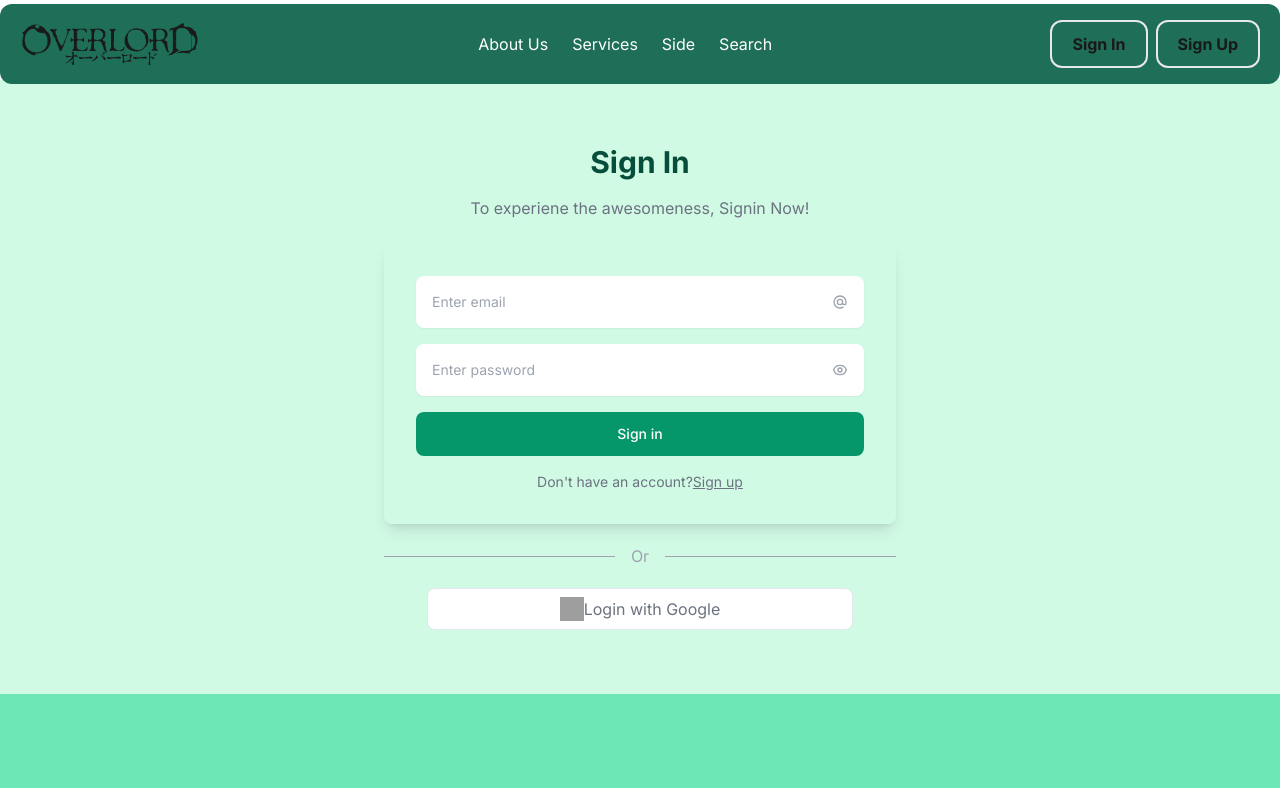
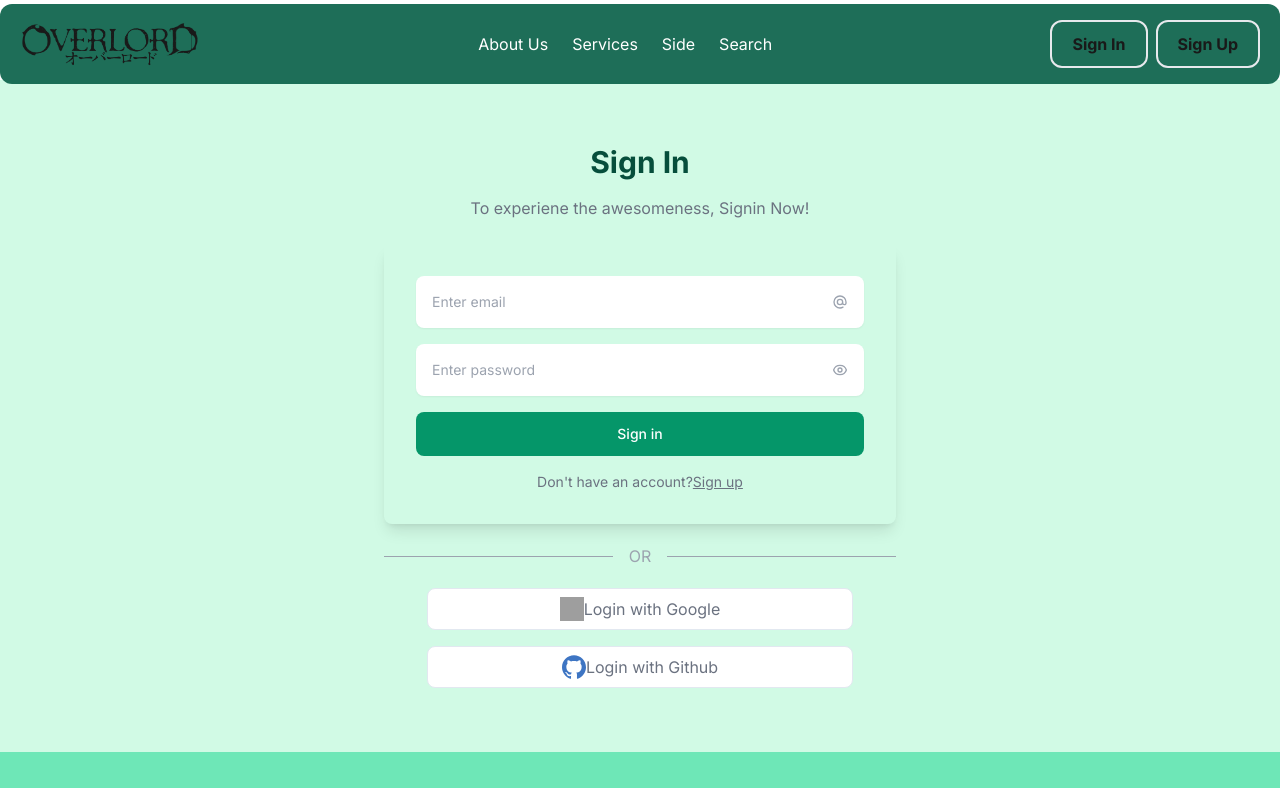
Before and after one commit to Hokuss/Over-Engineered, a Next.js app: page /Signin in a window 1280 px wide. Shown: the top 788 px of the page. Built offline with nearby package versions, Linux system fonts and the light colour scheme; no server answers; grey boxes are pictures that could not be loaded.

Commit message:
Authorization done-v1

```diff
--- a/app/Signin/page.tsx
+++ b/app/Signin/page.tsx
@@ -95,15 +95,24 @@ const Signin = () => {
 
     <div className="relative flex py-5 items-center">
       <div className="flex-grow border-t border-gray-400"></div>
-      <span className="flex-shrink mx-4 text-gray-400">Or</span>
+      <span className="flex-shrink mx-4 text-gray-400">OR</span>
       <div className="flex-grow border-t border-gray-400"></div>
     </div>
 
     <div className="flex justify-center">
-    <button className="border border-slate-200 dark:border-slate-700 rounded-lg hover:border-slate-400 dark:hover:border-slate-500 hover:shadow transition duration-150 w-5/6 bg-white text-gray-500 hover:text-gray-800 px-4 py-2">
+    <button className="border border-slate-200 dark:border-slate-700 rounded-lg hover:border-slate-400 dark:hover:border-slate-500 hover:shadow transition duration-150 w-5/6 bg-white text-gray-500 hover:text-gray-800 px-4 py-2" onClick={()=> {signIn("google")}}>
         <div className="flex justify-center">
           <img className="w-6 h-6" src="https://www.svgrepo.com/show/475656/google-color.svg" loading="lazy" alt="google logo" />
           <span className="">Login with Google</span>
+        </div>
+    </button>
+    </div>
+    <div className="w-full h-4"></div>
+    <div className="flex justify-center">
+    <button className="border border-slate-200 dark:border-slate-700 rounded-lg hover:border-slate-400 dark:hover:border-slate-500 hover:shadow transition duration-150 w-5/6 bg-white text-gray-500 hover:text-gray-800 px-4 py-2" onClick={()=> {signIn("github")}}>
+        <div className="flex justify-center">
+          <img className="w-6 h-6" src="/github-color-svgrepo-com.svg" loading="lazy" alt="google logo" />
+          <span className="">Login with Github</span>
         </div>
     </button>
     </div>
--- /dev/null
+++ b/app/api/auth/[...nextauth]/route.ts
@@ -0,0 +1,2 @@
+import { handlers } from "../../../../auth"
+export const { GET, POST } = handlers
--- a/app/api/auth/[...nextauth]/route.tsx
+++ /dev/null
@@ -1,25 +0,0 @@
-import NextAuth from 'next-auth'
-import GoogleProvider from 'next-auth/providers/google'
-import EmailProvider from 'next-auth/providers/email'
-import GitHubProvider from 'next-auth/providers/github'
-
-export const authoption =  NextAuth({
-  providers: [
-    // OAuth authentication providers...
-    GitHubProvider({
-        clientId: process.env.GITHUB_ID,
-        clientSecret: process.env.GITHUB_SECRET
-    }),
-    GoogleProvider({
-      clientId: process.env.GOOGLE_ID,
-      clientSecret: process.env.GOOGLE_SECRET
-    }),
-    // Passwordless / email sign in
-    EmailProvider({
-      server: process.env.MAIL_SERVER,
-      from: 'NextAuth.js <no-reply@example.com>'
-    }),
-  ]
-})
-
-export {authoption as GET, authoption as POST}
--- a/app/components/session/sessionWrapper.tsx
+++ b/app/components/session/sessionWrapper.tsx
@@ -1,3 +1,4 @@
+"use client"
 import { SessionProvider } from "next-auth/react"
 
 export default function SeesionWrapper({children}: {children: any}) {
--- /dev/null
+++ b/auth.ts
@@ -0,0 +1,17 @@
+import NextAuth from "next-auth"
+import GitHub from "next-auth/providers/github"
+import Google from "next-auth/providers/google"
+
+export const { auth, handlers, signIn, signOut } = NextAuth({
+  providers: [
+    Google({
+      clientId: process.env.GOOGLE_ID,
+      clientSecret: process.env.GOOGLE_SECRET,
+    }),
+    GitHub({
+      clientId: process.env.GITHUB_ID,
+      clientSecret: process.env.GITHUB_SECRET,
+    }),
+  ],
+  secret: process.env.NEXT_PUBLIC_SECRET
+})
```
Also changed, not shown: public/github-color-svgrepo-com.svg (added).
